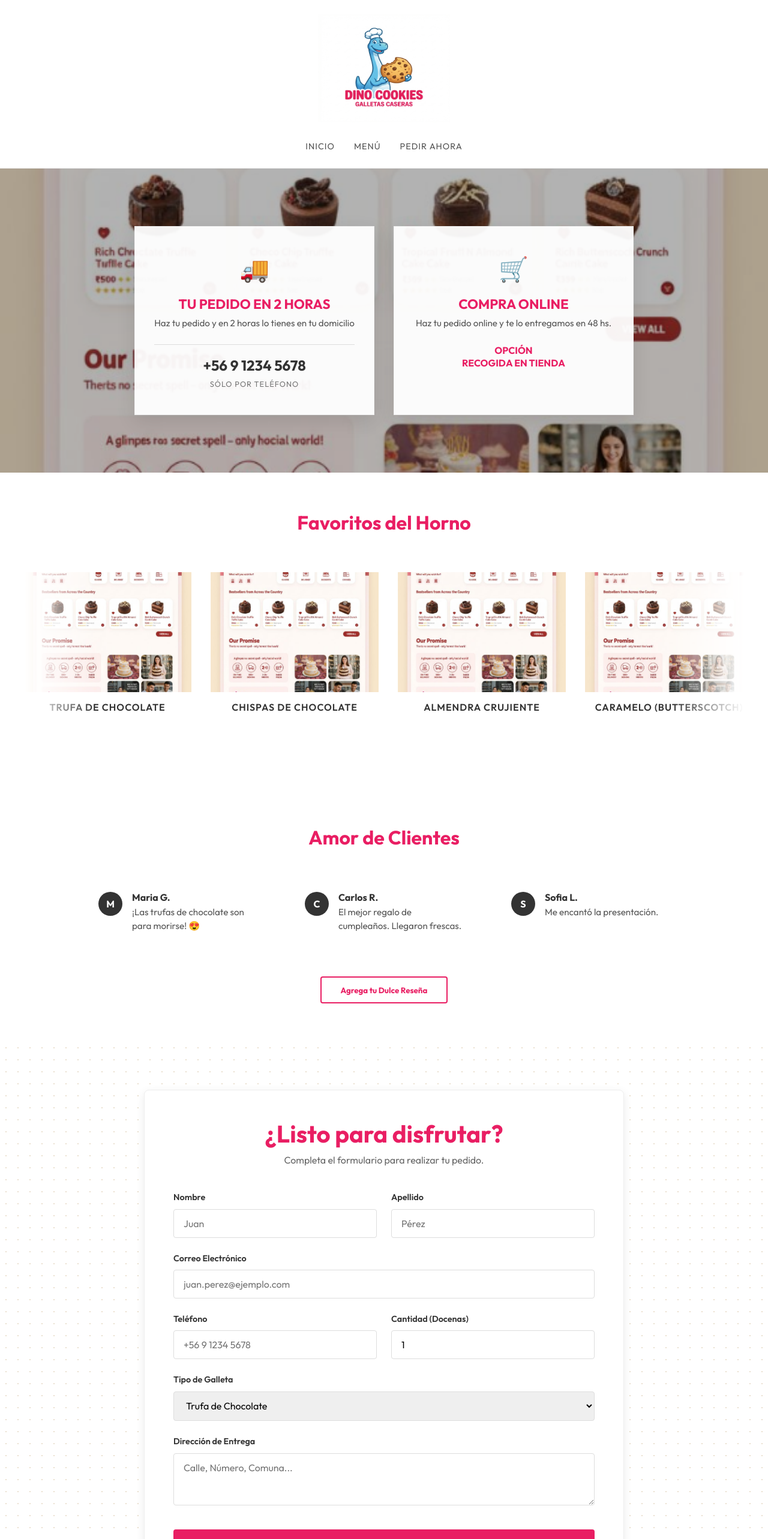
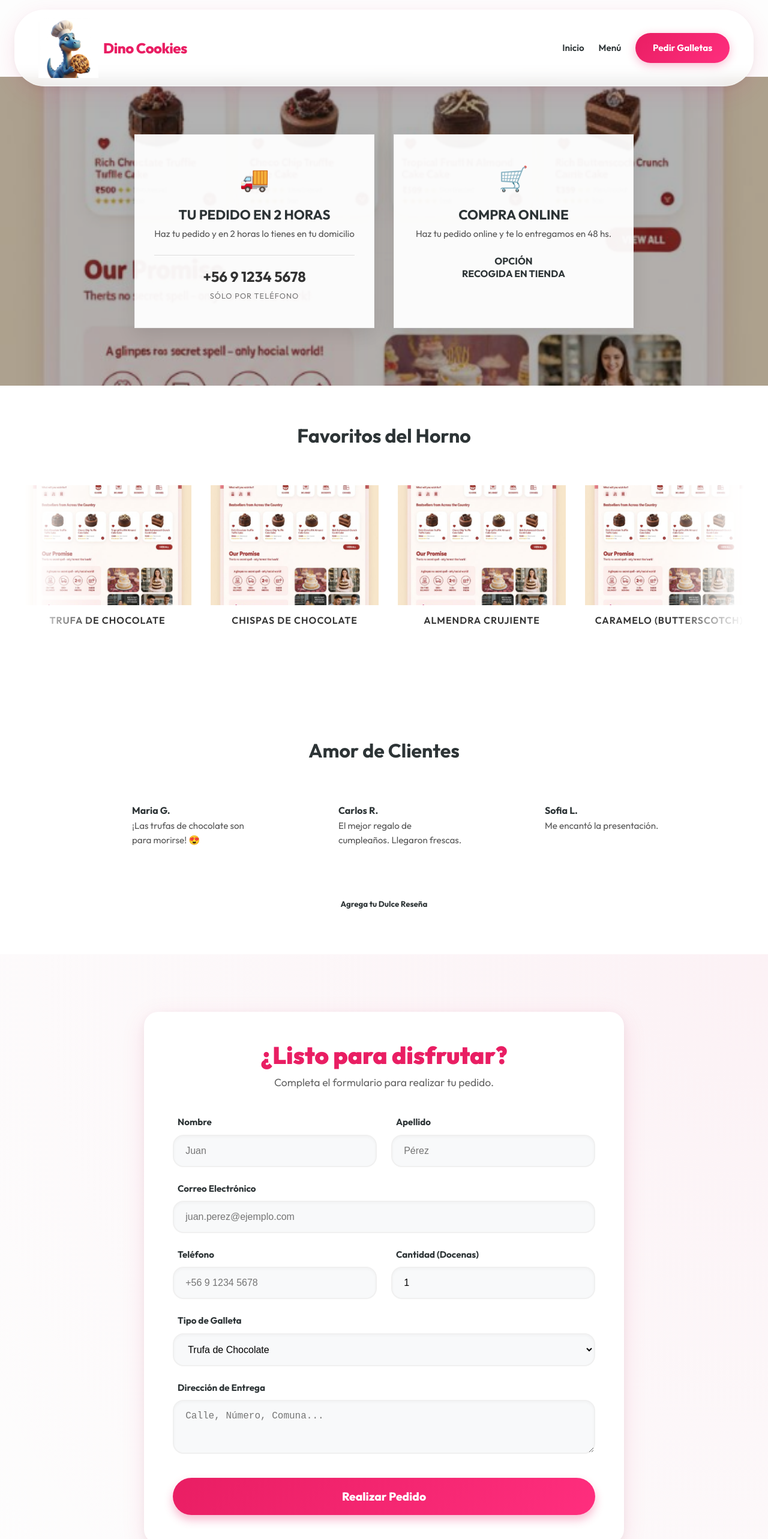
Before and after one commit to pantrux/dino-cookies, a Next.js app: page / in a window 1280 px wide. Shown: the top 2566 px of the page at 60% size. Built offline with nearby package versions, Linux system fonts and the light colour scheme.

Commit message:
Fix: Refactor footer to Client Component and update styles for Cloudflare Pages build

```diff
--- a/app/globals.css
+++ b/app/globals.css
@@ -1,18 +1,17 @@
 :root {
-  --primary-red: #E91E63;
-  /* Pink/Fuchsia matching the new reference */
-  --primary-red-hover: #C2185B;
-  --bg-cream: #FFFFFF;
-  /* White background instead of cream */
-  --text-brown: #333333;
-  /* Dark grey instead of brown */
+  --primary-pink: #E91E63;
+  --primary-fuchsia: #FF2E7E;
+  --secondary-blue: #4FC3F7;
   --accent-gold: #FFC107;
+  --bg-soft: #FDFDFD;
+  --text-dark: #2D3436;
   --card-bg: #FFFFFF;
-  --shadow-sm: 0 1px 3px rgba(0, 0, 0, 0.05);
-  --shadow-md: 0 4px 15px rgba(0, 0, 0, 0.08);
-  --radius-lg: 4px;
-  /* Less rounded, more sleek */
-  --radius-xl: 8px;
+
+  /* Pixar Style: Soft bubble-like shadows and rounds */
+  --shadow-3d: 0 10px 40px rgba(233, 30, 99, 0.1), 0 5px 15px rgba(0, 0, 0, 0.05);
+  --shadow-hover: 0 20px 50px rgba(233, 30, 99, 0.2), 0 8px 20px rgba(0, 0, 0, 0.1);
+  --radius-bubble: 24px;
+  --radius-pill: 50px;
 }
 
 * {
@@ -22,10 +21,11 @@
 }
 
 body {
-  background-color: var(--bg-cream);
-  color: var(--text-brown);
+  background-color: var(--bg-soft);
+  color: var(--text-dark);
   font-family: inherit;
-  line-height: 1.5;
+  line-height: 1.6;
+  -webkit-font-smoothing: antialiased;
 }
 
 a {
--- a/components/Header.js
+++ b/components/Header.js
@@ -7,13 +7,14 @@ export default function Header() {
     return (
         <header className={styles.header}>
             <div className={styles.container}>
-                <div className={styles.logo}>
-                    <Image src="/logo-v3.png" alt="Dino Cookies Logo" width={220} height={180} priority />
-                </div>
+                <Link href="/" className={styles.logo}>
+                    <Image src="/logo-pixar.png" alt="Dino Cookies Logo" width={100} height={100} priority />
+                    <span className={styles.brandName}>Dino Cookies</span>
+                </Link>
                 <nav className={styles.nav}>
                     <Link href="/" className={styles.link}>Inicio</Link>
                     <Link href="#menu" className={styles.link}>Menú</Link>
-                    <Link href="#order" className={styles.cta}>Pedir Ahora</Link>
+                    <Link href="#order" className={styles.cta}>Pedir Galletas</Link>
                 </nav>
             </div>
         </header>
--- a/components/Header.module.css
+++ b/components/Header.module.css
@@ -1,13 +1,14 @@
 .header {
-    background-color: white;
-    padding: 1.5rem 0;
-    position: relative;
-    /* Changed from sticky to relative */
-    /* top: 0; removed */
-    z-index: 100;
-    box-shadow: none;
-    /* Removing shadow for cleaner look */
-    border-bottom: 1px solid #eee;
+    background-color: rgba(255, 255, 255, 0.8);
+    backdrop-filter: blur(10px);
+    padding: 0.8rem 0;
+    position: sticky;
+    top: 1rem;
+    z-index: 1000;
+    margin: 0 1.5rem;
+    border-radius: var(--radius-pill);
+    box-shadow: var(--shadow-3d);
+    border: 1px solid rgba(255, 255, 255, 0.4);
 }
 
 .container {
@@ -15,48 +16,54 @@
     margin: 0 auto;
     padding: 0 1.5rem;
     display: flex;
-    flex-direction: column;
-    justify-content: center;
+    justify-content: space-between;
     align-items: center;
-    gap: 1.5rem;
 }
 
-.logo a {
+.logo {
     display: flex;
     align-items: center;
-    justify-content: center;
+    gap: 0.5rem;
+}
+
+.brandName {
+    font-size: 1.5rem;
+    font-weight: 800;
+    color: var(--primary-pink);
+    letter-spacing: -0.5px;
 }
 
 .nav {
     display: flex;
     align-items: center;
-    gap: 2rem;
+    gap: 1.5rem;
 }
 
 .link {
-    font-weight: 400;
-    color: #555;
-    font-size: 0.9rem;
-    text-transform: uppercase;
-    letter-spacing: 1px;
-    transition: color 0.2s;
+    font-weight: 600;
+    color: var(--text-dark);
+    font-size: 0.95rem;
+    transition: all 0.2s cubic-bezier(0.175, 0.885, 0.32, 1.275);
 }
 
 .link:hover {
-    color: var(--primary-red);
+    color: var(--primary-pink);
+    transform: scale(1.1);
 }
 
 .cta {
-    background-color: transparent;
-    color: #555;
-    padding: 0;
-    font-weight: 400;
-    font-size: 0.9rem;
-    text-transform: uppercase;
-    letter-spacing: 1px;
+    background: linear-gradient(135deg, var(--primary-pink), var(--primary-fuchsia));
+    color: white;
+    padding: 0.8rem 1.8rem;
+    border-radius: var(--radius-pill);
+    font-weight: 700;
+    font-size: 0.95rem;
+    box-shadow: 0 4px 15px rgba(233, 30, 99, 0.3);
+    transition: all 0.3s ease;
 }
 
 .cta:hover {
-    color: var(--primary-red);
-    background-color: transparent;
+    transform: translateY(-3px) scale(1.05);
+    box-shadow: 0 8px 25px rgba(233, 30, 99, 0.4);
+    color: white;
 }
--- a/components/OrderForm.module.css
+++ b/components/OrderForm.module.css
@@ -1,8 +1,6 @@
 .section {
-    padding: 5rem 1.5rem;
-    background-color: var(--bg-cream);
-    background-image: radial-gradient(#ebe1d0 1px, transparent 1px);
-    background-size: 20px 20px;
+    padding: 6rem 1.5rem;
+    background: radial-gradient(circle at top right, rgba(233, 30, 99, 0.05), transparent);
 }
 
 .container {
@@ -12,10 +10,9 @@
 
 .wrapper {
     background: white;
-    border-radius: var(--radius-xl);
-    box-shadow: var(--shadow-md);
     padding: 3rem;
-    border: 1px solid #eee;
+    border-radius: var(--radius-bubble);
+    box-shadow: var(--shadow-3d);
 }
 
 .header {
@@ -24,13 +21,15 @@
 }
 
 .title {
+    color: var(--primary-pink);
     font-size: 2.5rem;
-    color: var(--primary-red);
+    font-weight: 900;
     margin-bottom: 0.5rem;
 }
 
 .subtitle {
     color: #666;
+    font-size: 1.1rem;
 }
 
 .form {
@@ -40,14 +39,13 @@
 }
 
 .row {
-    display: grid;
-    grid-template-columns: 1fr;
+    display: flex;
     gap: 1.5rem;
 }
 
-@media (min-width: 640px) {
+@media (max-width: 600px) {
     .row {
-        grid-template-columns: 1fr 1fr;
+        flex-direction: column;
     }
 }
 
@@ -55,46 +53,58 @@
     display: flex;
     flex-direction: column;
     gap: 0.5rem;
+    flex: 1;
 }
 
 .label {
-    font-weight: 600;
-    color: var(--text-brown);
-    font-size: 0.9rem;
+    font-weight: 700;
+    color: var(--text-dark);
+    font-size: 0.95rem;
+    padding-left: 0.5rem;
 }
 
 .input,
 .select,
 .textarea {
-    padding: 0.8rem 1rem;
-    border: 1px solid #ddd;
-    border-radius: var(--radius-lg);
+    padding: 1rem 1.2rem;
+    border-radius: 18px;
+    border: 2px solid #F0F0F0;
+    background: #F8F9FA;
     font-size: 1rem;
-    transition: border-color 0.2s;
-    font-family: inherit;
+    transition: all 0.3s ease;
+    box-shadow: inset 0 2px 4px rgba(0, 0, 0, 0.03);
 }
 
 .input:focus,
 .select:focus,
 .textarea:focus {
     outline: none;
-    border-color: var(--primary-red);
+    border-color: var(--primary-pink);
+    background: white;
+    box-shadow: 0 0 0 4px rgba(233, 30, 99, 0.1);
 }
 
 .button {
-    background-color: var(--primary-red);
+    background: linear-gradient(135deg, var(--primary-pink), var(--primary-fuchsia));
     color: white;
-    padding: 1rem;
+    padding: 1.2rem;
     border: none;
-    border-radius: var(--radius-lg);
-    font-size: 1.1rem;
-    font-weight: 700;
+    border-radius: var(--radius-pill);
+    font-size: 1.2rem;
+    font-weight: 800;
+    cursor: pointer;
+    box-shadow: 0 8px 15px rgba(233, 30, 99, 0.3);
+    transition: all 0.3s cubic-bezier(0.175, 0.885, 0.32, 1.275);
     margin-top: 1rem;
-    transition: background-color 0.2s;
 }
 
 .button:hover:not(:disabled) {
-    background-color: var(--primary-red-hover);
+    transform: translateY(-4px) scale(1.02);
+    box-shadow: 0 12px 25px rgba(233, 30, 99, 0.4);
+}
+
+.button:active:not(:disabled) {
+    transform: translateY(2px) scale(0.98);
 }
 
 .button:disabled {
@@ -103,17 +113,20 @@
 }
 
 .error {
-    color: var(--primary-red);
-    background-color: #fff0f0;
-    padding: 0.8rem;
-    border-radius: var(--radius-lg);
+    background: #FFE0E0;
+    color: #D63031;
+    padding: 1rem;
+    border-radius: 12px;
+    font-weight: 600;
     text-align: center;
 }
 
 .success {
-    color: #155724;
-    background-color: #d4edda;
-    padding: 0.8rem;
-    border-radius: var(--radius-lg);
+    background: #E3FBE3;
+    color: #27AE60;
+    padding: 1rem;
+    border-radius: 12px;
+    font-weight: 600;
     text-align: center;
+    border: 2px solid #B7EB8F;
 }
--- /dev/null
+++ b/components/SocialFooter.js
@@ -0,0 +1,66 @@
+"use client";
+
+import React from 'react';
+
+export default function SocialFooter() {
+    return (
+        <footer style={{
+            backgroundColor: 'var(--card-bg)',
+            color: 'var(--text-dark)',
+            padding: '5rem 2rem',
+            textAlign: 'center',
+            marginTop: '6rem',
+            borderTop: '1px solid rgba(0,0,0,0.05)',
+            boxShadow: '0 -10px 40px rgba(0,0,0,0.02)'
+        }}>
+            <div style={{ maxWidth: '1200px', margin: '0 auto' }}>
+                <h3 style={{ color: 'var(--primary-pink)', fontSize: '1.8rem', fontWeight: 900, marginBottom: '2rem' }}>Dino Cookies</h3>
+
+                <div style={{ marginBottom: '2.5rem', display: 'flex', justifyContent: 'center', gap: '3rem', flexWrap: 'wrap' }}>
+                    <a href="https://www.instagram.com/dinocookies20252026/" target="_blank" rel="noopener noreferrer" style={{
+                        display: 'flex',
+                        flexDirection: 'column',
+                        alignItems: 'center',
+                        gap: '0.8rem',
+                        color: '#E4405F',
+                        fontWeight: 700,
+                        transition: 'transform 0.3s cubic-bezier(0.175, 0.885, 0.32, 1.275)'
+                    }} onMouseOver={(e) => e.currentTarget.style.transform = 'scale(1.1)'} onMouseOut={(e) => e.currentTarget.style.transform = 'scale(1)'}>
+                        <span style={{ fontSize: '2.5rem' }}>📸</span>
+                        <span>Instagram</span>
+                    </a>
+
+                    <a href="https://wa.me/56988136073" target="_blank" rel="noopener noreferrer" style={{
+                        display: 'flex',
+                        flexDirection: 'column',
+                        alignItems: 'center',
+                        gap: '0.8rem',
+                        color: '#25D366',
+                        fontWeight: 700,
+                        transition: 'transform 0.3s cubic-bezier(0.175, 0.885, 0.32, 1.275)'
+                    }} onMouseOver={(e) => e.currentTarget.style.transform = 'scale(1.1)'} onMouseOut={(e) => e.currentTarget.style.transform = 'scale(1)'}>
+                        <span style={{ fontSize: '2.5rem' }}>💬</span>
+                        <span>WhatsApp</span>
+                    </a>
+
+                    <a href="mailto:dinocookies2025@gmail.com" style={{
+                        display: 'flex',
+                        flexDirection: 'column',
+                        alignItems: 'center',
+                        gap: '0.8rem',
+                        color: 'var(--secondary-blue)',
+                        fontWeight: 700,
+                        transition: 'transform 0.3s cubic-bezier(0.175, 0.885, 0.32, 1.275)'
+                    }} onMouseOver={(e) => e.currentTarget.style.transform = 'scale(1.1)'} onMouseOut={(e) => e.currentTarget.style.transform = 'scale(1)'}>
+                        <span style={{ fontSize: '2.5rem' }}>✉️</span>
+                        <span>Contacto Email</span>
+                    </a>
+                </div>
+
+                <p style={{ opacity: 0.6, fontSize: '0.95rem', fontWeight: 500 }}>
+                    Dino Cookies - © 2026 | Horneado con amor espacial 🚀
+                </p>
+            </div>
+        </footer>
+    );
+}
```
Also changed, not shown: app/page.js (+2 -11 lines), public/logo-pixar.png (added), 1 other file (tests, documents, lock files or other folders).
